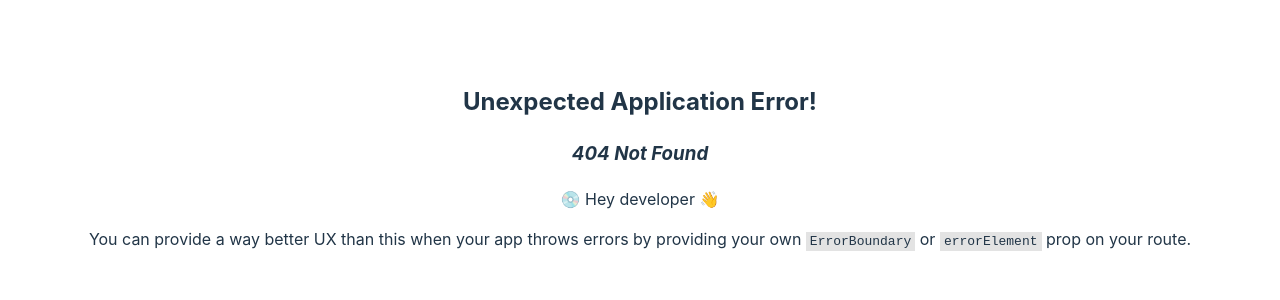
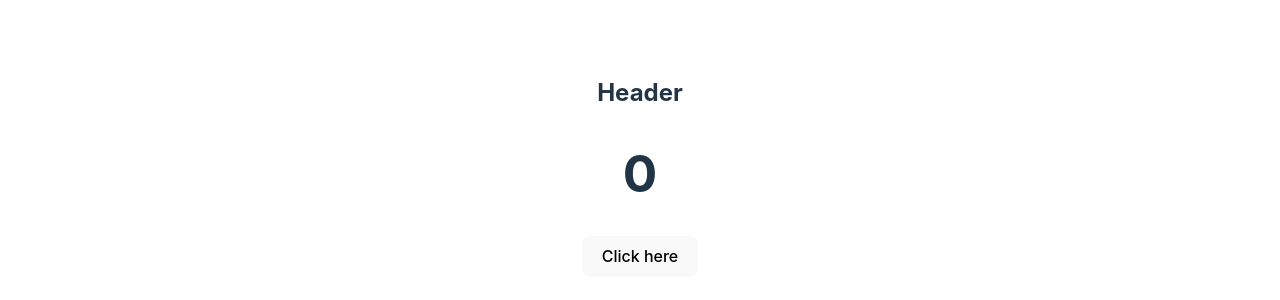
Before and after one commit to tejasvi8686/React_Hooks, a React (Vite) app: page /use-callback in a window 1280 px wide. Before the commit this address had no page. Shown: the part 234-534 px from the top of the page. Built offline with nearby package versions, Linux system fonts and the light colour scheme.

Commit message:
usecallback

```diff
--- /dev/null
+++ b/src/components/UseCallback/Header.jsx
@@ -0,0 +1,12 @@
+import React from "react";
+
+const Header = () => {
+  console.log("Header Renderd");
+  return (
+    <div>
+      <h2>Header</h2>
+    </div>
+  );
+};
+
+export default React.memo(Header);
--- /dev/null
+++ b/src/components/UseCallback/useCallback.jsx
@@ -0,0 +1,24 @@
+import React, { useState , useCallback } from "react";
+import Header from "./Header";
+
+const useCallbacks = () => {
+  const [count, setCount] = useState(0);
+
+  const newFunction = useCallback (() => {}, [])
+
+  return (
+    <div>
+      <Header newFunction={newFunction} />
+      <h1>{count}</h1>
+      <button
+        onClick={() => {
+          setCount((prev) => prev + 1);
+        }}
+      >
+        Click here
+      </button>
+    </div>
+  );
+};
+
+export default useCallbacks;
```
Also changed, not shown: src/router/RouterProvider.jsx (+14 -9 lines).
